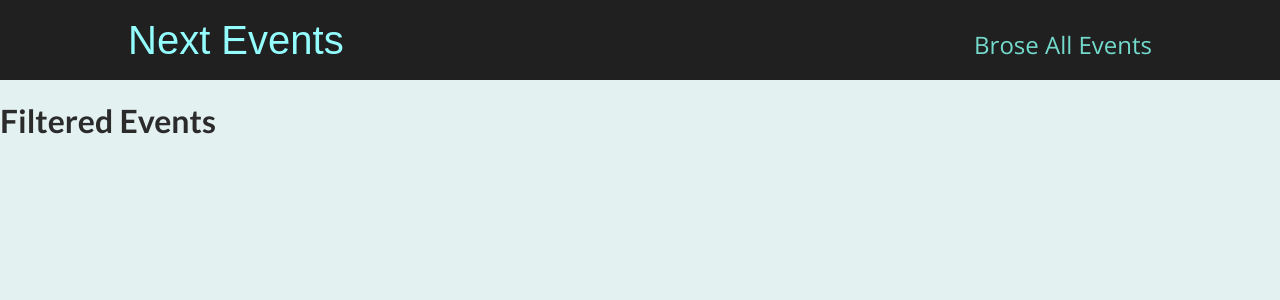
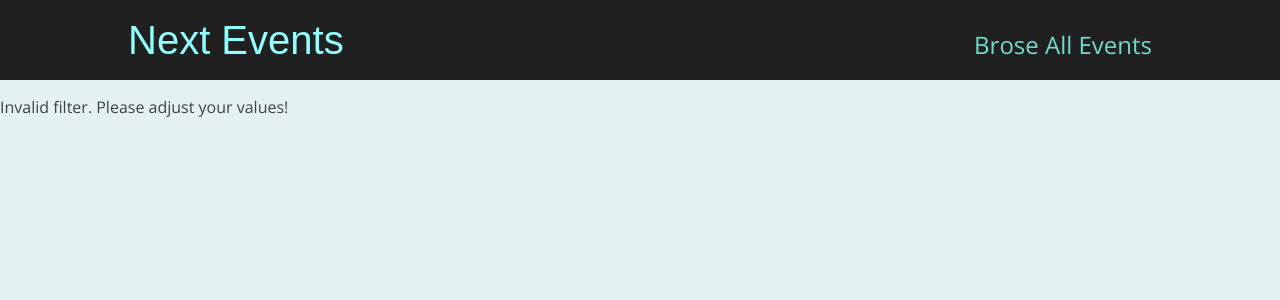
Before and after one commit to tanjanobel/nextjs-events-app, a Next.js app: page /events/e2 in a window 1280 px wide. Shown: the top 300 px of the page. Built offline with nearby package versions, Linux system fonts and the light colour scheme.

Commit message:
Extracting data on the catch-all page

```diff
--- a/pages/events/[...slug].js
+++ b/pages/events/[...slug].js
@@ -1,4 +1,41 @@
+import { useRouter } from "next/router";
+import { getFilteredEvents } from "../../dummy-data";
+
 const FilteredEventsPage = () => {
+    const router = useRouter();
+
+    const filterData = router.query.slug;
+
+    if (!filterData) {
+        return <p className="center">Loading...</p>
+    }
+
+    const filteredYear = filterData[0];
+    const filteredMonth = filterData[1];
+
+    const numYear = +filteredYear;
+    const numMonth = +filteredMonth;
+
+    if (
+        isNaN(numYear) ||
+        isNaN(numMonth) ||
+        numYear > 2030 ||
+        numYear < 2021 ||
+        numMonth < 1 ||
+        numMonth > 12
+    ) {
+        return <p>Invalid filter. Please adjust your values!</p>
+    }
+
+    const filteredEvents = getFilteredEvents({
+        year: numYear,
+        month: numMonth,
+    });
+
+    if (!filteredEvents || filteredEvents.length === 0) {
+        return <p>No events found for the chosen filter!</p>
+    }
+
     return (
         <div>
             <h1>Filtered Events</h1>
```
